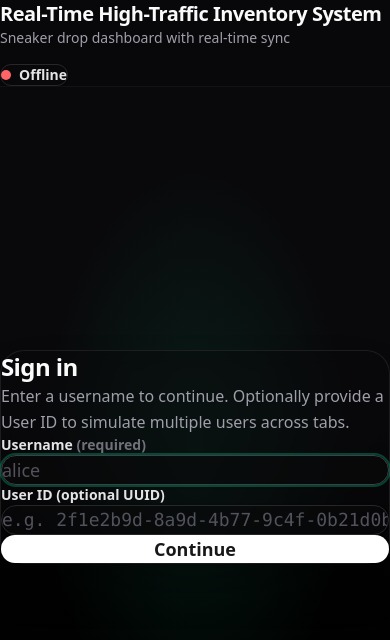
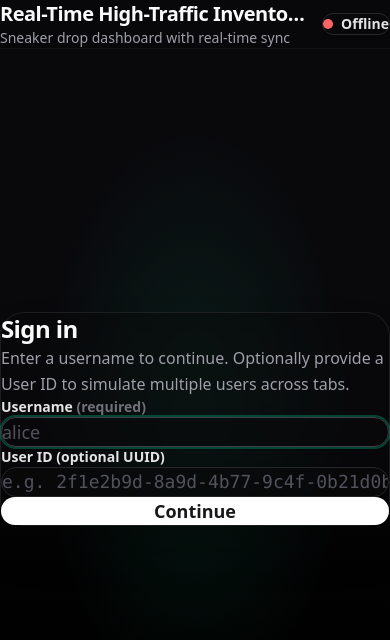
Before and after one commit to mahabur-rahman/traffic-inventory-system, a React (Vite) app in the folder web/: page / in a window 390 px wide. Shown: the top 640 px of the page. Built offline with nearby package versions, Linux system fonts and the light colour scheme; no server answers.

Commit message:
Align Live badge to right

```diff
--- a/web/src/App.tsx
+++ b/web/src/App.tsx
@@ -12,13 +12,13 @@ function App() {
   return (
     <div className="min-h-screen bg-gradient-to-b from-zinc-950 via-zinc-950 to-black text-zinc-50">
       <header className="sticky top-0 z-10 border-b border-zinc-900/70 bg-zinc-950/70 backdrop-blur">
-        <div className="mx-auto flex max-w-6xl flex-col gap-4 px-4 py-5 sm:flex-row sm:items-center sm:justify-between">
-          <div className="min-w-0">
+        <div className="mx-auto flex max-w-6xl items-center gap-4 px-4 py-5">
+          <div className="min-w-0 flex-1">
             <h1 className="truncate text-xl font-semibold tracking-tight">Real-Time High-Traffic Inventory System</h1>
             <p className="mt-0.5 text-sm text-zinc-400">Sneaker drop dashboard with real-time sync</p>
           </div>
 
-          <div className="flex flex-wrap items-center justify-start gap-3 sm:justify-end">
+          <div className="ml-auto flex items-center justify-end gap-3">
             <LiveBadge state={socketStatus} />
             {isAuthed ? <SessionBar /> : null}
           </div>
```
